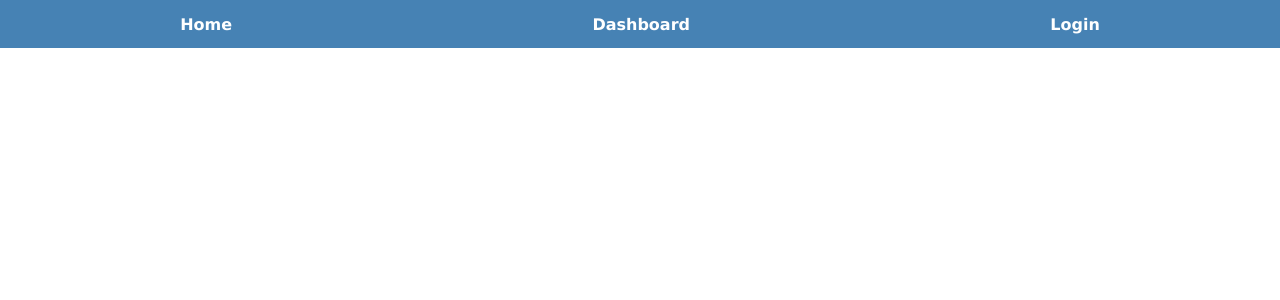
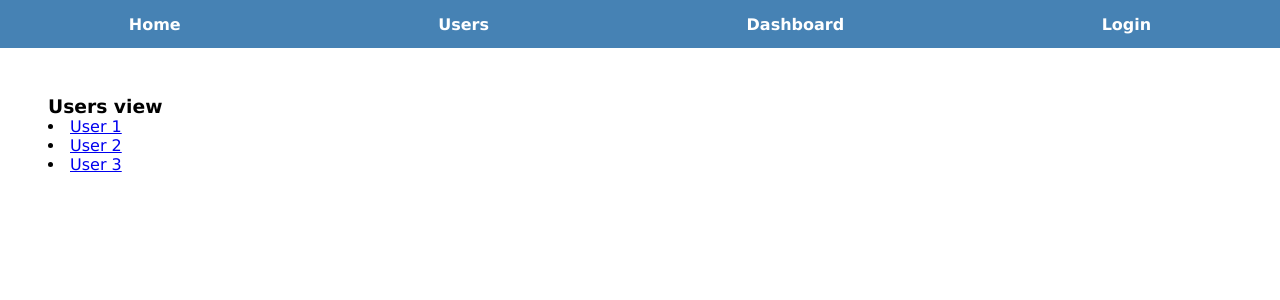
Before and after one commit to ethien-salinas/2020-js-bootcamp, a React (Create React App) app in the folder sesion10/react-admin/: page /user in a window 1280 px wide. Shown: the top 300 px of the page. Built offline with nearby package versions, Linux system fonts and the light colour scheme.

Commit message:
[add] path param

```diff
--- a/sesion10/react-admin/src/components/Nav.js
+++ b/sesion10/react-admin/src/components/Nav.js
@@ -6,6 +6,7 @@ const Nav = () => {
     <nav>
       <ul>
         <li><NavLink to="/">Home</NavLink></li>
+        <li><NavLink to="/user">Users</NavLink></li>
         <li><NavLink to="/dashboard">Dashboard</NavLink></li>
         <li><NavLink to="/login">Login</NavLink></li>
       </ul>
--- a/sesion10/react-admin/src/router/index.js
+++ b/sesion10/react-admin/src/router/index.js
@@ -8,6 +8,8 @@ import Home from '../view/Home'
 import Login from '../view/Login'
 import Dashboard from '../view/Dashboard'
 import PrivateRoute from './PrivateRoute'
+import Users from '../view/Users'
+import User from '../view/User'
 
 const MainRouter = () => {
   return (
@@ -15,6 +17,8 @@ const MainRouter = () => {
       <Nav />
       <section className="container">
         <Route exact path="/" component={Home} />
+        <Route exact path="/user" component={Users} />
+        <Route exact path="/user/:userId" component={User} />
         <PrivateRoute path="/dashboard">
           <Dashboard />
         </PrivateRoute>
--- /dev/null
+++ b/sesion10/react-admin/src/view/User.js
@@ -0,0 +1,14 @@
+import React from 'react'
+import { useParams } from 'react-router-dom'
+
+const User = () => {
+  const { userId } = useParams()
+  return (
+    <>
+      <h3>User {userId}</h3>
+    </>
+  )
+
+}
+
+export default User
--- /dev/null
+++ b/sesion10/react-admin/src/view/Users.js
@@ -0,0 +1,16 @@
+import React from 'react'
+import { NavLink } from 'react-router-dom'
+
+const Users = () => {
+  return (
+    <>
+      <h3>Users view</h3>
+      <li><NavLink to="/user/1">User 1</NavLink></li>
+      <li><NavLink to="/user/2">User 2</NavLink></li>
+      <li><NavLink to="/user/3">User 3</NavLink></li>
+    </>
+  )
+
+}
+
+export default Users
```
